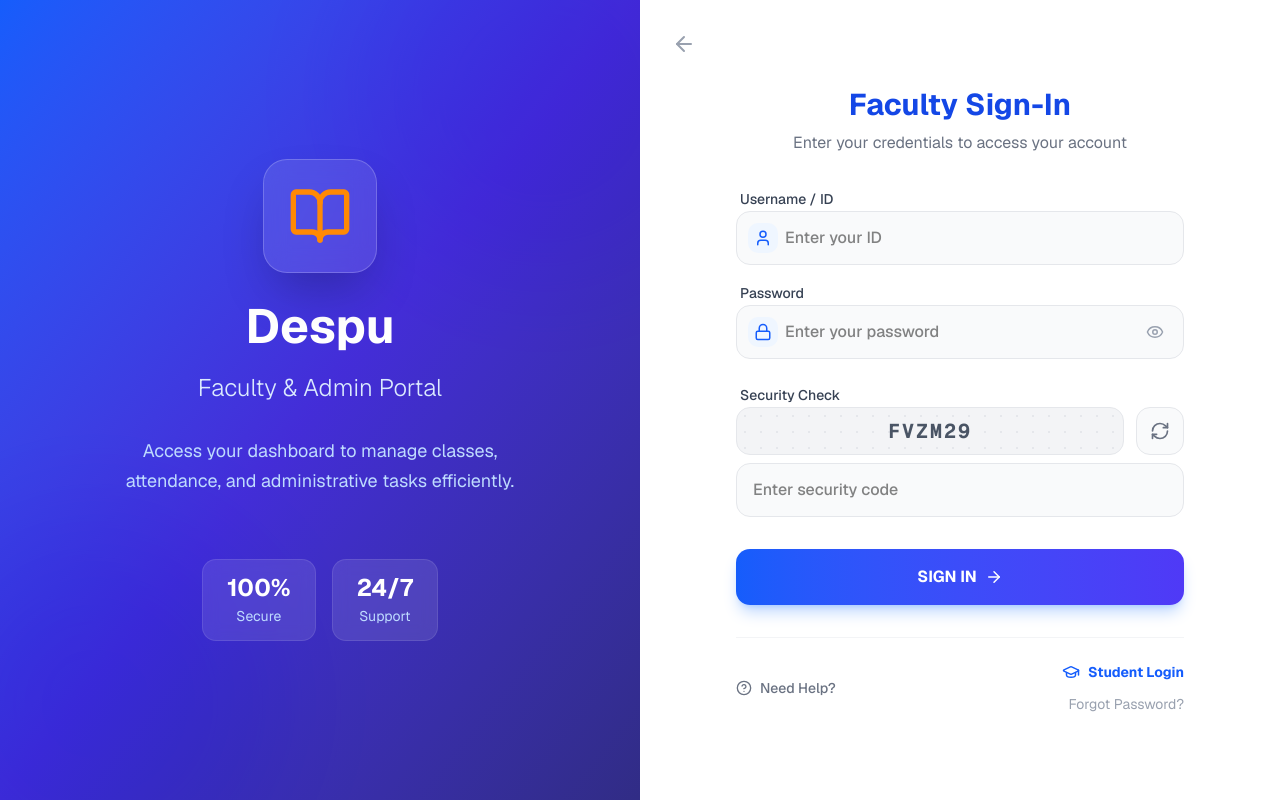
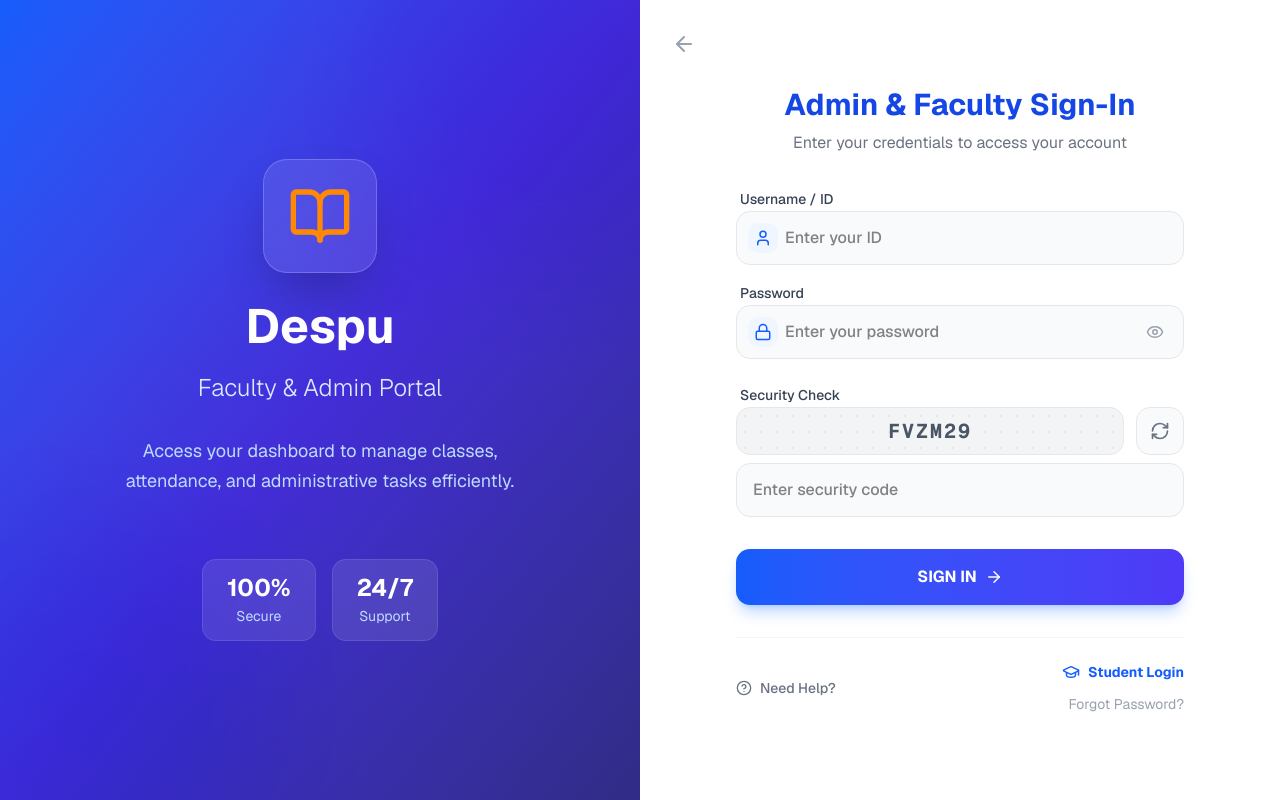
Before and after one commit to Dahire100/FrontierLMS, a Next.js app in the folder frontend/: page /schools/despu/faculty in a window 1280 px wide. Built offline with nearby package versions, Linux system fonts and the light colour scheme; no server answers.

Commit message:
Update sign-in header to include 'Admin'

```diff
--- a/frontend/app/schools/[schoolId]/faculty/page.tsx
+++ b/frontend/app/schools/[schoolId]/faculty/page.tsx
@@ -181,7 +181,7 @@ export default function FacultyLoginPage() {
 
                 <div className="w-full max-w-md space-y-8">
                     <div className="text-center space-y-2">
-                        <h3 className="text-3xl font-bold text-blue-700">Faculty Sign-In</h3>
+                        <h3 className="text-3xl font-bold text-blue-700">Admin & Faculty Sign-In</h3>
                         <p className="text-gray-500">Enter your credentials to access your account</p>
                     </div>
 
```
